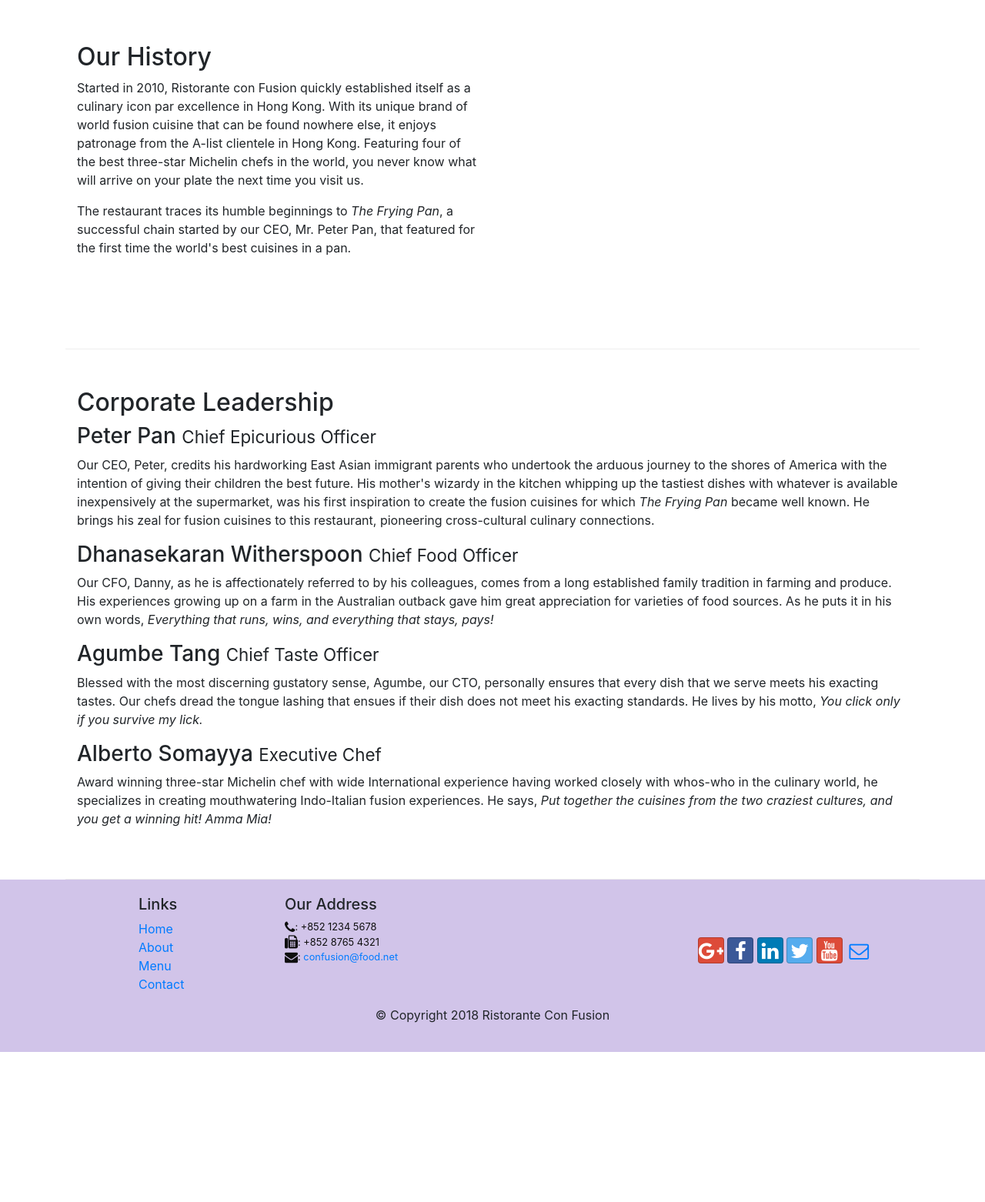
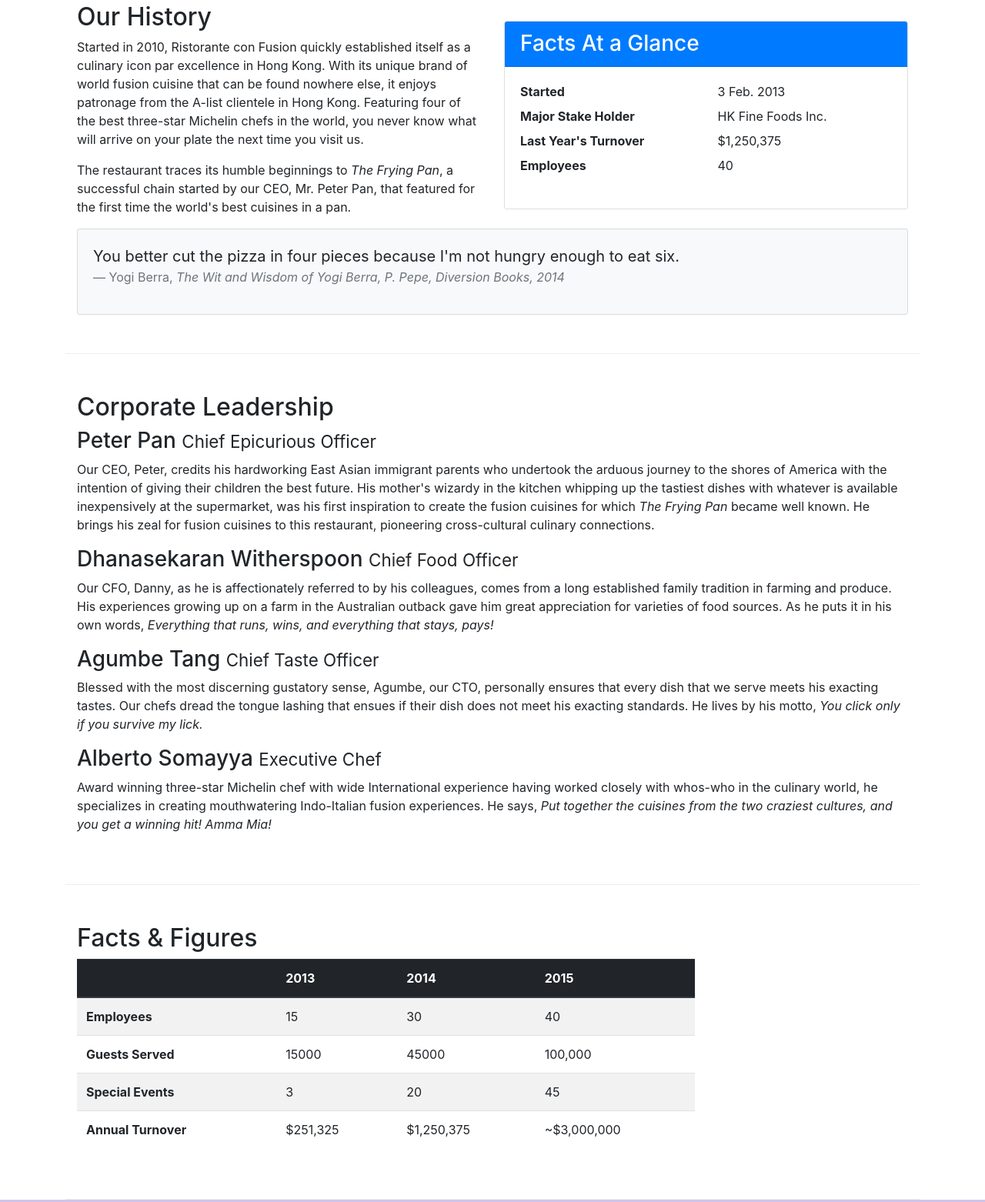
Before and after one commit to nasirhussain17/coursera-Front-End-Web-UI-Frameworks-and-Tools-Bootstrap-4, a website: page aboutus.html in a window 1280 px wide. Shown: the part 487-2049 px from the top of the page at 77% size. Before the commit the page ends 1854 px from the top, so only its background shows below. Drawn offline with nearby package versions, Linux system fonts and the light colour scheme.

Commit message:
tables and cards

```diff
--- a/aboutus.html
+++ b/aboutus.html
@@ -65,8 +65,35 @@
                 <p>Started in 2010, Ristorante con Fusion quickly established itself as a culinary icon par excellence in Hong Kong. With its unique brand of world fusion cuisine that can be found nowhere else, it enjoys patronage from the A-list clientele in Hong Kong.  Featuring four of the best three-star Michelin chefs in the world, you never know what will arrive on your plate the next time you visit us.</p>
                 <p>The restaurant traces its humble beginnings to <em>The Frying Pan</em>, a successful chain started by our CEO, Mr. Peter Pan, that featured for the first time the world's best cuisines in a pan.</p>
             </div>
-            <div class="row-content">
-            </div>
+                    <div class="col-sm">
+                            <div class="card">
+                                <h3 class="card-header bg-primary text-white">Facts At a Glance</h3>
+                                <div class="card-body">
+                                    <dl class="row">
+                                        <dt class="col-6">Started</dt>
+                                        <dd class="col-6">3 Feb. 2013</dd>
+                                        <dt class="col-6">Major Stake Holder</dt>
+                                        <dd class="col-6">HK Fine Foods Inc.</dd>
+                                        <dt class="col-6">Last Year's Turnover</dt>
+                                        <dd class="col-6">$1,250,375</dd>
+                                        <dt class="col-6">Employees</dt>
+                                        <dd class="col-6">40</dd>
+                                    </dl>
+                                </div>
+                            </div>
+                        </div>
+                        <div class="col-12">
+                                <div class="card card-body bg-light">
+                                    <blockquote class="blockquote">
+                                        <p class="mb-0">You better cut the pizza in four pieces because
+                                            I'm not hungry enough to eat six.</p>
+                                        <footer class="blockquote-footer">Yogi Berra,
+                                            <cite title="Source Title">The Wit and Wisdom of Yogi Berra,
+                                            P. Pepe, Diversion Books, 2014</cite>
+                                        </footer>
+                                    </blockquote>
+                                </div>
+                            </div>
         </div>
 
 
@@ -83,6 +110,52 @@
                 <p class="d-none d-sm-block">Award winning three-star Michelin chef with wide International experience having worked closely with whos-who in the culinary world, he specializes in creating mouthwatering Indo-Italian fusion experiences. He says, <em>Put together the cuisines from the two craziest cultures, and you get a winning hit! Amma Mia!</em></p>
             </div>
        </div>
+       <div class="row row-content">
+        <div class="col-12 col-sm-9">
+            <h2>Facts &amp; Figures</h2>
+            <div class="table-responsive">
+                <table class="table table-striped">
+                    <thead class="thead-dark">
+                        <tr>
+                            <th>&nbsp;</th>
+                            <th>2013</th>
+                            <th>2014</th>
+                            <th>2015</th>
+                        </tr>
+                    </thead>
+                    <tbody>
+                        <tr>
+                            <th>Employees</th>
+                            <td>15</td>
+                            <td>30</td>
+                            <td>40</td>
+                        </tr>
+                        <tr>
+                            <th>Guests Served</th>
+                            <td>15000</td>
+                            <td>45000</td>
+                            <td>100,000</td>
+                        </tr>
+                        <tr>
+                            <th>Special Events</th>
+                            <td>3</td>
+                            <td>20</td>
+                            <td>45</td>
+                        </tr>
+                        <tr>
+                            <th>Annual Turnover</th>
+                            <td>$251,325</td>
+                            <td>$1,250,375</td>
+                            <td>~$3,000,000</td>
+                        </tr>
+                    </tbody>
+                </table>
+            </div>
+        </div>
+         <div class="col-12 col-sm-3">
+        </div>
+   </div>
+
 
     </div>
 
```
